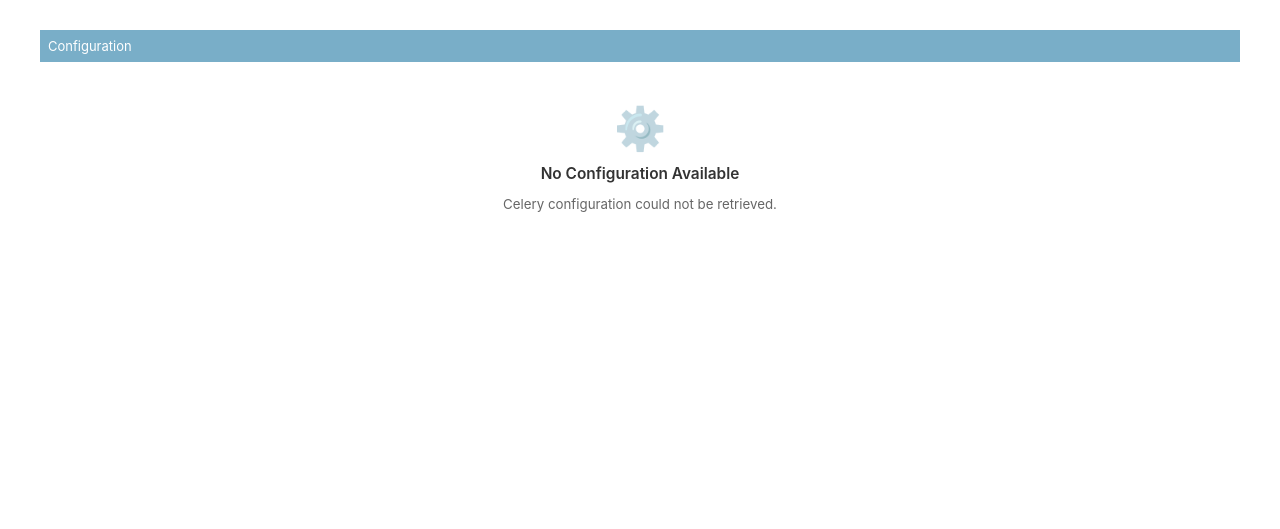
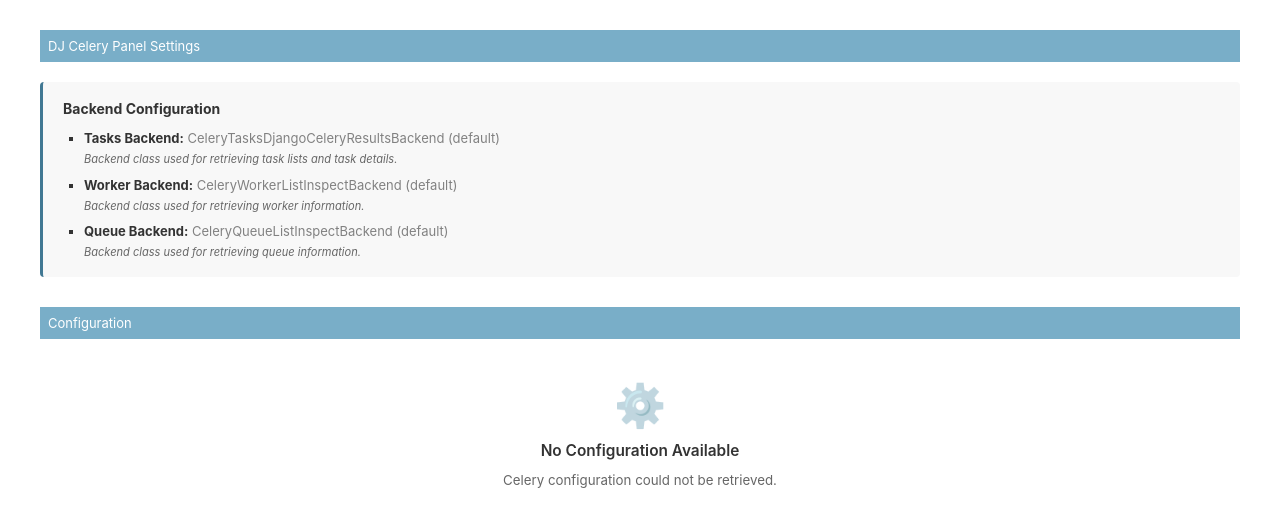
Before and after one commit to yassi/dj-celery-panel, a Django app: template dj_celery_panel/templates/admin/dj_celery_panel/configuration.html in a window 1280 px wide. Shown: the part 160-689 px from the top of the page. Run offline with Django 4.2, Linux system fonts and the light colour scheme; the template is opened without the code that fills it, so the values that code supplies are empty; parts of the project's set-up code (start-up, migrations or seed data) failed here and were passed over.

Commit message:
include dj celery panel settings in configuration page

```diff
--- a/dj_celery_panel/templates/admin/dj_celery_panel/configuration.html
+++ b/dj_celery_panel/templates/admin/dj_celery_panel/configuration.html
@@ -5,9 +5,39 @@
 {% include "admin/dj_celery_panel/_tabs.html" %}
 
 <div class="celery-tab-content">
+        <!-- DJ Celery Panel Settings -->
+        <div class="module">
+            <h2>{% trans 'DJ Celery Panel Settings' %}</h2>
+
+            <div class="abilities-legend">
+                <h3 class="abilities-legend-title">{% trans 'Backend Configuration' %}</h3>
+
+                <ul class="abilities-legend-list">
+                    {% if panel_settings.tasks_backend %}
+                        {% include "admin/dj_celery_panel/_config_value.html" with label=_("Tasks Backend:") value=panel_settings.tasks_backend help_text=_("Backend class used for retrieving task lists and task details.") %}
+                    {% else %}
+                        {% include "admin/dj_celery_panel/_config_value.html" with label=_("Tasks Backend:") value="" fallback=_("CeleryTasksDjangoCeleryResultsBackend (default)") help_text=_("Backend class used for retrieving task lists and task details.") %}
+                    {% endif %}
+
+                    {% if panel_settings.worker_backend %}
+                        {% include "admin/dj_celery_panel/_config_value.html" with label=_("Worker Backend:") value=panel_settings.worker_backend help_text=_("Backend class used for retrieving worker information.") %}
+                    {% else %}
+                        {% include "admin/dj_celery_panel/_config_value.html" with label=_("Worker Backend:") value="" fallback=_("CeleryWorkerListInspectBackend (default)") help_text=_("Backend class used for retrieving worker information.") %}
+                    {% endif %}
+
+                    {% if panel_settings.queue_backend %}
+                        {% include "admin/dj_celery_panel/_config_value.html" with label=_("Queue Backend:") value=panel_settings.queue_backend help_text=_("Backend class used for retrieving queue information.") %}
+                    {% else %}
+                        {% include "admin/dj_celery_panel/_config_value.html" with label=_("Queue Backend:") value="" fallback=_("CeleryQueueListInspectBackend (default)") help_text=_("Backend class used for retrieving queue information.") %}
+                    {% endif %}
+                </ul>
+            </div>
+        </div>
+
+        <!-- Celery Settings -->
         {% if config %}
         <div class="module">
-            <h2>{% trans 'Celery Configuration' %}</h2>
+            <h2>{% trans 'Celery Settings' %}</h2>
 
             <div class="abilities-legend">
                 <h3 class="abilities-legend-title">{% trans 'Configuration Information' %}</h3>
```
Also changed, not shown: dj_celery_panel/views.py (+7 -1 lines).
